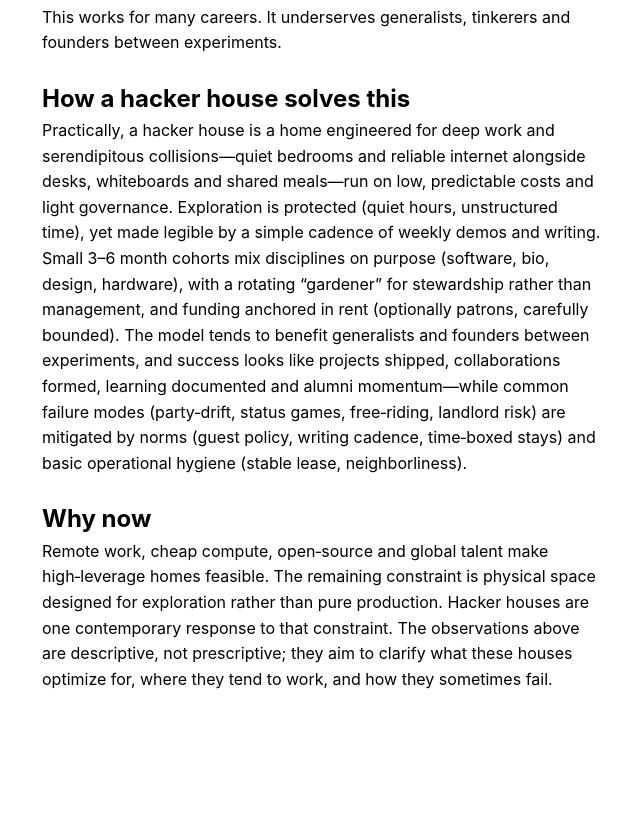
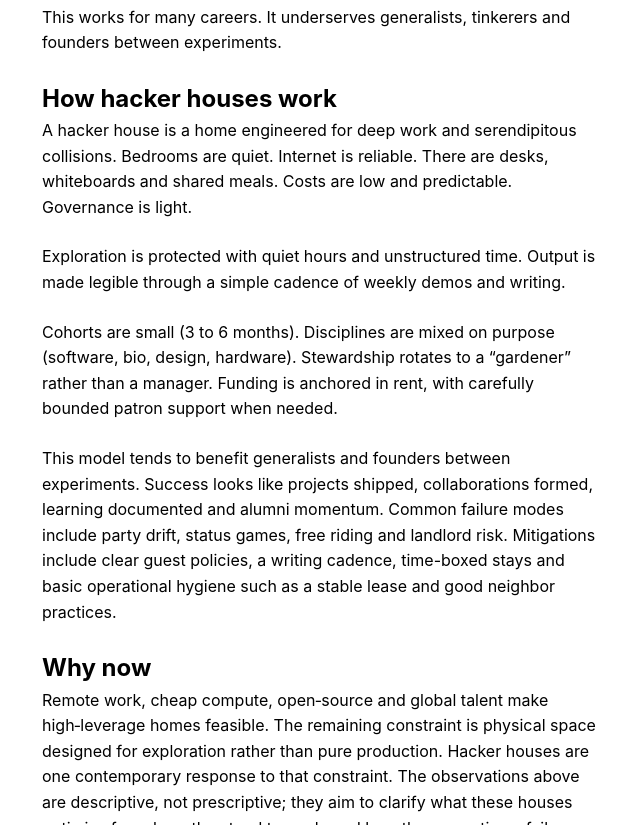
Before and after one commit to mchu-1/mchu.github.io, a plain HTML site: page thoughts/on-hacker-houses.html in a window 1280 px wide. Shown: the part 721-1546 px from the top of the page, without its empty margins (318-958 px from the left). Drawn offline with Linux system fonts and the light colour scheme.

Commit message:
Update first thought

```diff
--- a/thoughts/on-hacker-houses.html
+++ b/thoughts/on-hacker-houses.html
@@ -28,9 +28,15 @@
 
 <p>This works for many careers. It underserves generalists, tinkerers and founders between experiments.</p>
 
-<h2>How a hacker house solves this</h2>
+<h2>How hacker houses work</h2>
 
-<p>Practically, a hacker house is a home engineered for deep work and serendipitous collisions—quiet bedrooms and reliable internet alongside desks, whiteboards and shared meals—run on low, predictable costs and light governance. Exploration is protected (quiet hours, unstructured time), yet made legible by a simple cadence of weekly demos and writing. Small 3–6 month cohorts mix disciplines on purpose (software, bio, design, hardware), with a rotating “gardener” for stewardship rather than management, and funding anchored in rent (optionally patrons, carefully bounded). The model tends to benefit generalists and founders between experiments, and success looks like projects shipped, collaborations formed, learning documented and alumni momentum—while common failure modes (party‑drift, status games, free‑riding, landlord risk) are mitigated by norms (guest policy, writing cadence, time‑boxed stays) and basic operational hygiene (stable lease, neighborliness).</p>
+<p>A hacker house is a home engineered for deep work and serendipitous collisions. Bedrooms are quiet. Internet is reliable. There are desks, whiteboards and shared meals. Costs are low and predictable. Governance is light.</p>
+
+<p>Exploration is protected with quiet hours and unstructured time. Output is made legible through a simple cadence of weekly demos and writing.</p>
+
+<p>Cohorts are small (3 to 6 months). Disciplines are mixed on purpose (software, bio, design, hardware). Stewardship rotates to a “gardener” rather than a manager. Funding is anchored in rent, with carefully bounded patron support when needed.</p>
+
+<p>This model tends to benefit generalists and founders between experiments. Success looks like projects shipped, collaborations formed, learning documented and alumni momentum. Common failure modes include party drift, status games, free riding and landlord risk. Mitigations include clear guest policies, a writing cadence, time-boxed stays and basic operational hygiene such as a stable lease and good neighbor practices.</p>
 
 <h2>Why now</h2>
 
```
